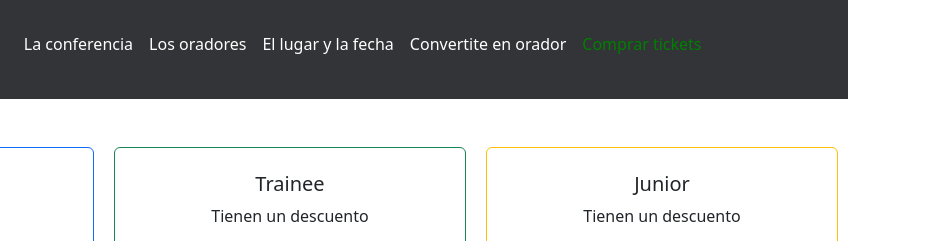
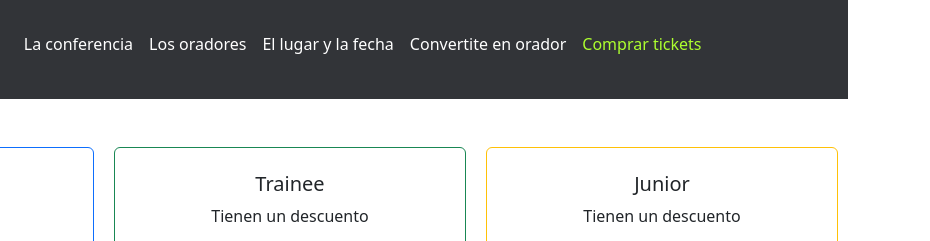
Before and after one commit to Luggha/Intergraor-Comprar, a plain HTML site: page index.html in a window 1280 px wide. Shown: the top 241 px of the page, 350-1280 px from the left. Drawn offline with nearby package versions, Linux system fonts and the light colour scheme.

Commit message:
Update StyleComprar.css

```diff
--- a/StyleComprar.css
+++ b/StyleComprar.css
@@ -5,7 +5,7 @@
     color: white;
     }
     #tickets{
-        color: green;
+        color: greenyellow;
 
     }
     #tickets:hover{
```
